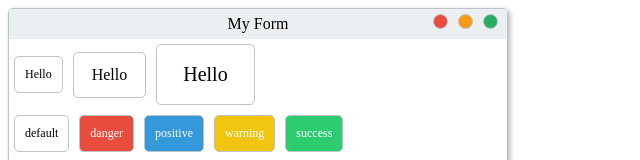
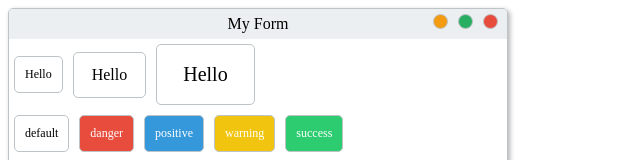
Before and after one commit to fixwater/WinForm.js, a Vue app in the folder web-vue/: page / in a window 1280 px wide. Shown: the top 160 px of the page, without its empty margins (0-640 px from the left). Built offline with nearby package versions, Linux system fonts and the light colour scheme.

Commit message:
Update order

```diff
--- a/web-vue/src/components/form/header-bar.vue
+++ b/web-vue/src/components/form/header-bar.vue
@@ -2,9 +2,9 @@
   <div class="header-bar">
     <slot/>
     <div class="control-btns">
-      <ControlBtn type="close"/>
       <ControlBtn type="min"/>
       <ControlBtn type="max"/>
+      <ControlBtn type="close"/>
     </div>
   </div>
 </template>
```
